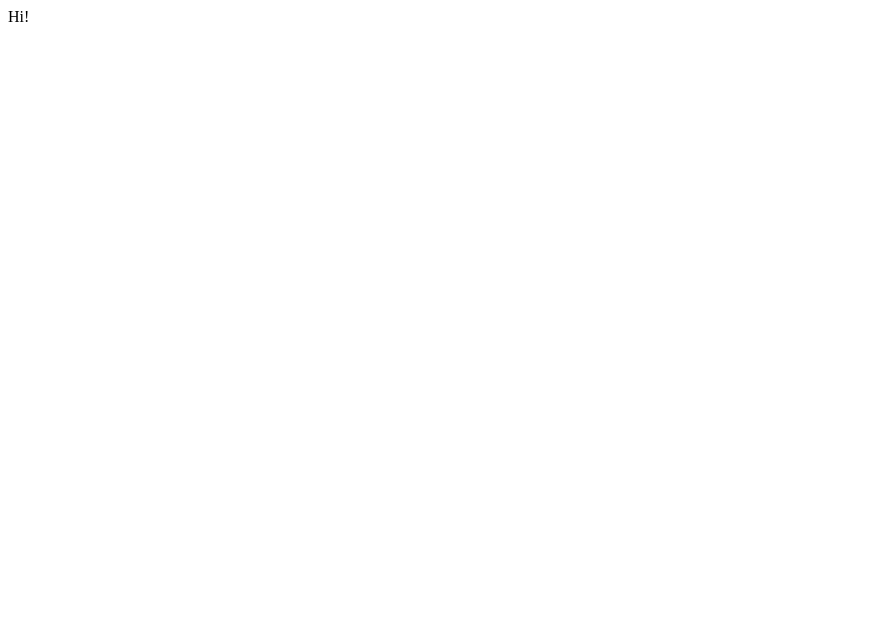
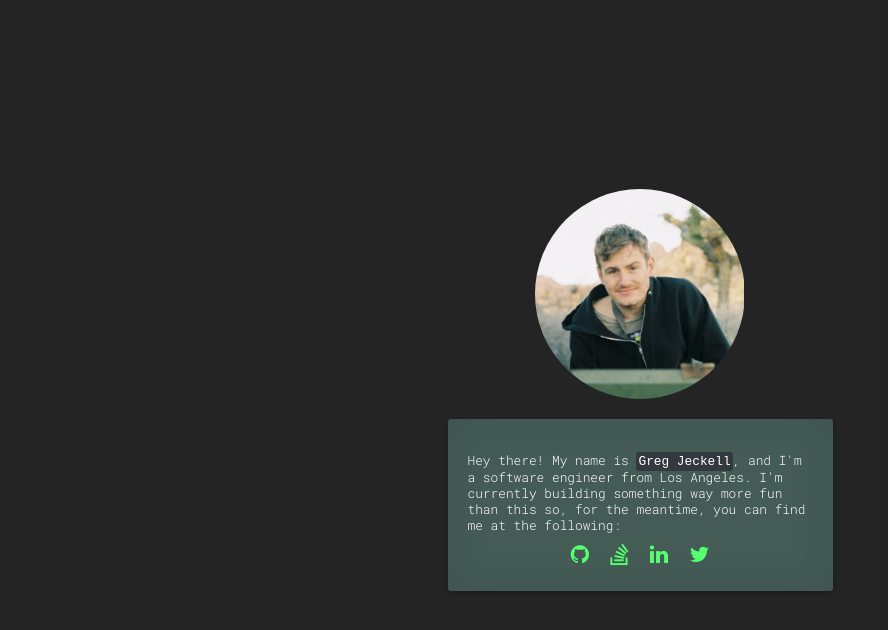
Before and after one commit to gjeck/gjeck.github.io, a plain HTML site: page index.html in a window 1280 px wide. Shown: the whole page, without its empty margins (0-888 px from the left). Drawn offline with Linux system fonts and the light colour scheme.

Commit message:
Landing page add

```diff
--- /dev/null
+++ b/css/main.css
@@ -0,0 +1,116 @@
+html, body {
+    height: 100%;
+    margin: 0;
+    padding: 0;
+}
+
+h1, h2, h3, h4, h5, p {
+    font-family: 'Roboto Mono', 'sans-serif';
+}
+
+p {
+    font-size: 0.8rem;
+    font-weight: 300;
+    color: white;
+}
+
+a {
+    color: #56FF70;
+    text-decoration: none;
+}
+
+code {
+    border-radius: 3px;
+    padding: 2px;
+    background: rgba(25, 7, 28, 0.4) none repeat scroll 0% 0%;
+}
+
+main {
+    height: 100%;
+    max-width: 385px;
+    margin: 0 auto;
+    animation: fadein 1s ease-in;
+}
+
+section {
+    width: 100%;
+    height: 100%;
+    display: table;
+    text-align: center;
+}
+
+section > .section-child {
+    display: table-cell;
+    vertical-align: middle;
+    text-align: left;
+}
+
+.section-child div {
+    padding: 20px 20px 27px;
+    margin: 20px 0px;
+}
+
+h1.img-header {
+    width: 210px;
+    height: 210px;
+    overflow: hidden;
+    background: url("../img/me.jpg") no-repeat;
+    background-size: contain;
+    text-indent: -9999px;
+    text-align: center;
+    margin: 0 auto;
+    animation: slideup 1.6s ease;
+}
+
+ul.inliner {
+    margin: 0px;
+    padding: 0px;
+    list-style: none;
+}
+
+ul.inliner li {
+    display: inline;
+    padding: 2.5%;
+}
+
+.rounded {
+    border-radius: 3px;
+}
+
+.shadowed {
+    box-shadow: 0px 3px 4px rgba(25, 7, 28, 0.3), 0px 0px 40px rgba(25, 7, 28, 0.1) inset
+}
+
+.txt-center {
+    text-align: center;
+}
+
+.img-circle {
+    border-radius: 50%;
+}
+
+.bg-dark {
+    background: #242424;
+}
+
+.bg-light {
+    background: #445C55;
+}
+
+@keyframes slideup {
+    from {
+        margin-bottom: -156px;
+    }
+    to {
+        margin-bottom: 0px;
+    }
+}
+
+@keyframes fadein {
+    from {
+        opacity: 0;
+    }
+    to {
+        opacity: 1;
+    }
+}
--- a/index.html
+++ b/index.html
@@ -1,6 +1,50 @@
 <!DOCTYPE html>
 <html>
-    <body>
-        Hi!
+    <head>
+        <meta charset='utf-8'>
+        <meta name="viewport" content="width=device-width, initial-scale=1">
+        <title>Greg Jeckell</title>
+        <meta name='description' content="Greg's website">
+        <link href='css/main.css' rel='stylesheet' type='text/css' />
+        <link href='http://fonts.googleapis.com/css?family=Roboto+Mono:400,300,700' rel='stylesheet' type='text/css'>
+        <link rel="stylesheet" href="https://maxcdn.bootstrapcdn.com/font-awesome/4.4.0/css/font-awesome.min.css">
+    </head>
+    <body class='bg-dark'>
+        <main>
+            <section>
+                <div class='section-child'>
+                    <h1 class='img-header img-circle'>
+                        Greg Jeckell
+                    </h1>
+                    <div class='rounded bg-light shadowed'>
+                        <p>
+                            Hey there! My name is <code>Greg Jeckell</code>, and I'm a software engineer from Los Angeles. I'm currently building something way more fun than this so, for the meantime, you can find me at the following:
+                        </p>
+                        <ul class='inliner txt-center'>
+                            <li>
+                                <a href='https://github.com/gjeck'>
+                                    <i class='fa fa-github fa-lg' title='github'></i>
+                                </a>
+                            </li>
+                            <li>
+                                <a href='http://stackoverflow.com/users/2247783/gjeck'>
+                                    <i class='fa fa-stack-overflow fa-lg' title='stackoverflow'></i>
+                                </a>
+                            </li>
+                            <li>
+                                <a href='https://www.linkedin.com/in/gregoryjeckell'>
+                                    <i class='fa fa-linkedin fa-lg' title='linkedin'></i>
+                                </a>
+                            </li>
+                            <li>
+                                <a href='https://twitter.com/GJeckell'>
+                                    <i class='fa fa-twitter fa-lg' title='twitter'></i>
+                                </a>
+                            </li>
+                        </ul>
+                    </div>
+                </div>
+            </section>
+        </main>
     </body>
 </html>
```
Also changed, not shown: img/me.jpg (added).
